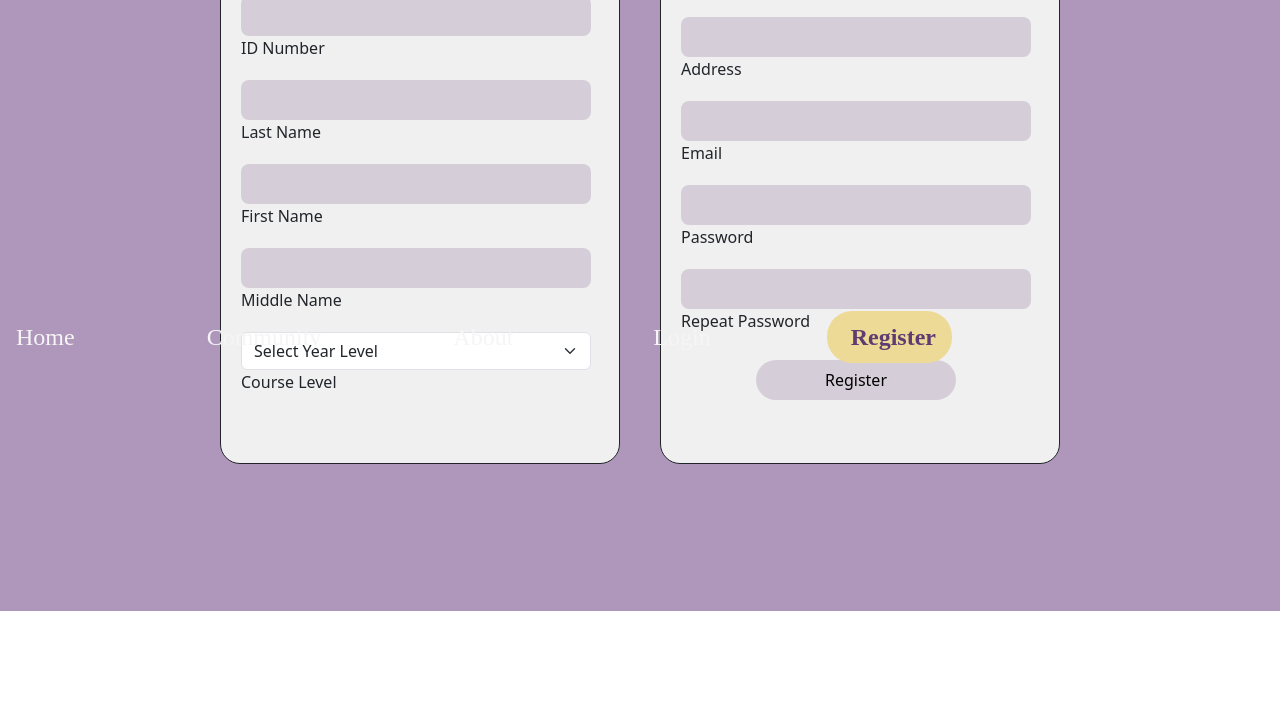
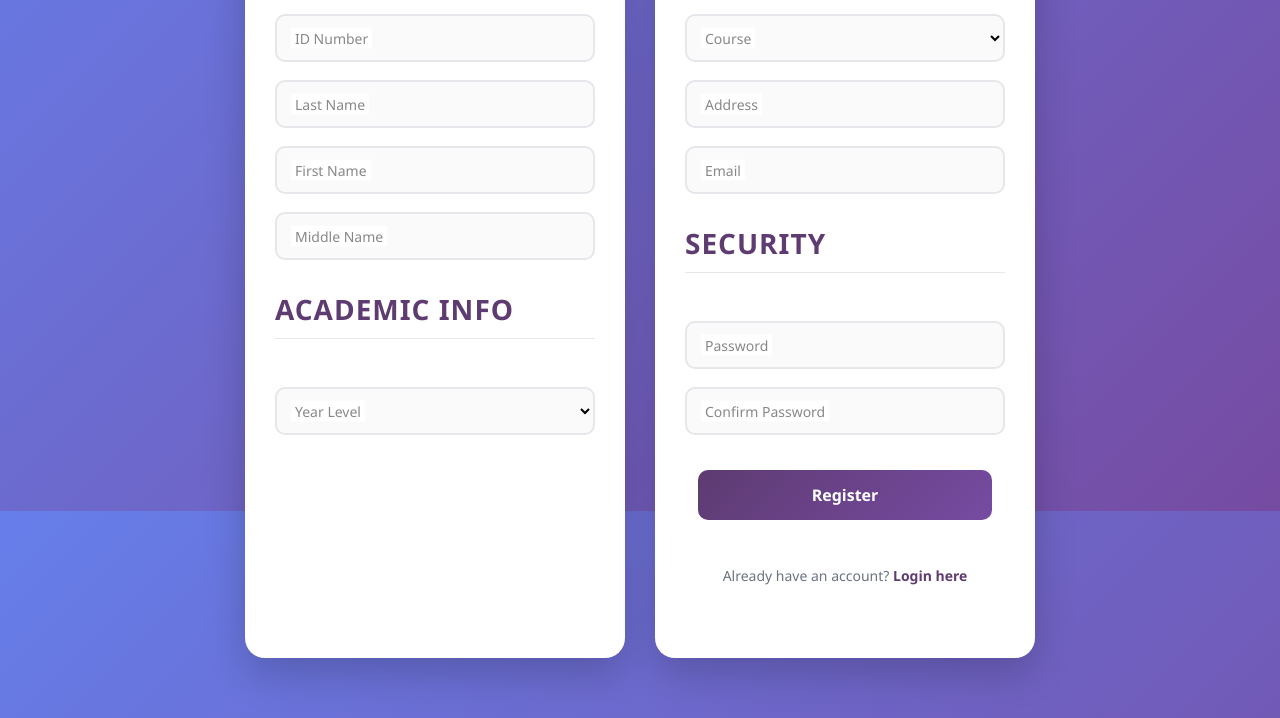
Before and after one commit to juhnmarc12313/CSS-Sit-in-Monitoring-System, a website: page pages/Register.html in a window 1280 px wide. Shown: the part 289-1007 px from the top of the page. Before the commit the page ends 900 px from the top, so only its background shows below. Drawn offline with nearby package versions, Linux system fonts and the light colour scheme.

Commit message:
redesigned the register page and update the session of the users/admin

```diff
--- a/pages/Register.css
+++ b/pages/Register.css
@@ -1,122 +1,311 @@
-*{
+/* Reset and Base Styles */
+* {
     padding: 0;
     margin: 0;
     box-sizing: border-box;
+    font-family: 'Segoe UI', Tahoma, Geneva, Verdana, sans-serif;
 }
 
-.nav{
+body {
+    min-height: 100vh;
+    background: linear-gradient(135deg, #667eea 0%, #764ba2 100%);
+    background-attachment: fixed;
+}
+
+/* Navigation */
+.nav {
     height: 80px;
     width: 100%;
     display: flex;
     justify-content: center;
     align-items: center;
-    gap: 500px;
     background-color: #5e3b71;
+    padding: 0 40px;
+    box-shadow: 0 2px 10px rgba(0, 0, 0, 0.2);
 }
 
-.logo{
-    height: 100px;
-    width: 500px;
-    font-family: Tahoma;
-    font-weight: 300;
-    font-size: 26px;
+.logo {
     display: flex;
     align-items: center;
-
-}
-.title{
-    color: white;
-    height: auto;
-    width: 400px;
-
+    gap: 12px;
 }
 
-.links{
-    display: flex;
-    gap: 100px;
-
+.logo .img {
+    border-radius: 50%;
+    background: white;
+    padding: 5px;
 }
 
-.links a{
-    text-decoration: none;
-    color: whitesmoke;
-    font-family: serif;
-    font-size: 24px;
+.logo .title {
+    color: white;
+    font-size: 20px;
+    font-weight: 500;
+    letter-spacing: 0.5px;
 }
 
-main{
+.links {
     display: flex;
-    height: 900px;
-    width: 100%;
-    background-color: #af96bb;
-    justify-content: center;
-    align-items: center;
+    gap: 30px;
 }
 
-.Register{
+.links a {
+    text-decoration: none;
+    color: rgba(255, 255, 255, 0.85);
+    font-size: 16px;
+    font-weight: 500;
+    padding: 8px 16px;
+    border-radius: 6px;
+    transition: all 0.3s ease;
+}
+
+.links a:hover {
+    color: white;
+    background: rgba(255, 255, 255, 0.15);
+}
+
+.links a.active {
+    background: rgba(255, 255, 255, 0.2);
+    color: white;
+}
+
+/* Main Content */
+main {
+    margin-top: 60px;
     display: flex;
     justify-content: center;
-    margin: 100px;
-    gap: 40px;
+    align-items: flex-start;
+    min-height: calc(100vh - 80px);
+    padding: 60px 20px;
 }
 
-form{
-    width: 350px;
+/* Register Section - Side by Side Cards */
+.Register {
+    display: flex;
+    justify-content: center;
+    gap: 30px;
+    flex-wrap: wrap;
+}
+
+/* Form Cards */
+.Register .container-left,
+.Register .container-right {
+    width: 380px;
+    background: white;
+    border-radius: 20px;
+    box-shadow: 0 15px 40px rgba(0, 0, 0, 0.2);
+    padding: 30px;
+}
+
+/* Card Headers */
+.Register .container-left h1,
+.Register .container-right h1 {
+    color: #5e3b71;
+    font-size: 24px;
+    font-weight: 600;
+    margin-bottom: 25px;
+    text-align: center;
+}
+
+/* Form Styles */
+.Register form {
     display: flex;
     flex-direction: column;
-    gap: 20px;
-    margin-top: 20px;
-
+    gap: 18px;
 }
 
-.input-text{
-    display: flex;
-    flex-direction: column;
+/* Input Groups */
+.input-text {
+    position: relative;
 }
 
-form input{
-    height: 40px;
-    border-radius: 8px;
-    padding: 4px;
-    font-size: 20px;
-    background-color: #d5ced8;
-    border: none;
-    box-shadow:inset black;
+.input-text label {
+    position: absolute;
+    left: 16px;
+    top: 50%;
+    transform: translateY(-50%);
+    color: #888;
+    font-size: 14px;
+    pointer-events: none;
+    transition: all 0.3s ease;
+    background: white;
+    padding: 0 4px;
 }
 
-.container-left{
-    padding: 20px;
-    border: 1px solid;
-    width: 400px;
-    gap: 40px;
-    background-color: #f0f0f0;
-    border-radius: 20px;
-
+.input-text select-label {
+    position: absolute;
+    left: 16px;
+    top: -8px;
+    transform: translateY(0);
+    color: #5e3b71;
+    font-size: 12px;
+    font-weight: 600;
+    pointer-events: none;
+    background: white;
+    padding: 0 4px;
 }
 
-.container-right{
-    padding: 20px;
-    border: 1px solid;
-    width: 400px;
-    gap: 40px;
-    background-color: #f0f0f0;
-    border-radius: 20px;
-
+.input-text input,
+.input-text select {
+    width: 100%;
+    height: 48px;
+    padding: 14px 16px 0;
+    font-size: 15px;
+    border: 2px solid #e5e7eb;
+    border-radius: 10px;
+    outline: none;
+    transition: all 0.3s ease;
+    background: #fafafa;
 }
 
-
-.btn button{
-    font-size: 16px;
-    font-weight: 500;
-    align-items: center;
-    height: 40px;
-    width: 200px;
-    border-radius: 20px;
-    border: none;
-    background-color: #d5ced8;
+.input-text input:focus,
+.input-text select:focus {
+    border-color: #5e3b71;
+    background: white;
+    box-shadow: 0 0 0 4px rgba(94, 59, 113, 0.1);
 }
 
-.btn button a{
+.input-text input:focus + label,
+.input-text input:not(:placeholder-shown) + label {
+    top: 0;
+    font-size: 12px;
+    color: #5e3b71;
+    font-weight: 600;
+}
+
+/* For select elements, we use a different approach */
+.input-text select:focus + label,
+.input-text select:valid + label {
+    top: 0;
+    font-size: 12px;
+    color: #5e3b71;
+    font-weight: 600;
+}
+
+/* Register Button */
+.btn {
+    display: flex;
+    justify-content: center;
+    margin-top: 10px;
+}
+
+.btn button {
+    width: 100%;
+    height: 50px;
+    font-size: 16px;
+    font-weight: 600;
+    color: white;
+    background: linear-gradient(135deg, #5e3b71 0%, #764ba2 100%);
+    border: none;
+    border-radius: 10px;
+    cursor: pointer;
+    transition: all 0.3s ease;
+}
+
+.btn button:hover {
+    transform: translateY(-2px);
+    box-shadow: 0 10px 30px rgba(94, 59, 113, 0.4);
+}
+
+.btn button:active {
+    transform: translateY(0);
+}
+
+/* Login Link */
+.login-link {
+    text-align: center;
+    margin-top: 15px;
+    color: #6b7280;
+    font-size: 14px;
+}
+
+.login-link a {
+    color: #5e3b71;
     text-decoration: none;
-    color: black;
+    font-weight: 600;
+    transition: color 0.3s ease;
 }
+
+.login-link a:hover {
+    color: #764ba2;
+    text-decoration: underline;
+}
+
+/* Section Title */
+.section-title {
+    font-size: 12px;
+    font-weight: 600;
+    color: #9ca3af;
+    text-transform: uppercase;
+    letter-spacing: 1px;
+    margin: 10px 0 15px;
+    padding-bottom: 8px;
+    border-bottom: 1px solid #e5e7eb;
+}
+
+.section-title:first-child {
+    margin-top: 0;
+}
+
+/* Message Box */
+#message {
+    padding: 12px;
+    border-radius: 8px;
+    font-size: 14px;
+    text-align: center;
+}
+
+#message.success {
+    background: #d1fae5;
+    color: #065f46;
+    border: 1px solid #a7f3d0;
+}
+
+#message.error {
+    background: #fee2e2;
+    color: #991b1b;
+    border: 1px solid #fecaca;
+}
+
+/* Right form - has button and link */
+.container-right .login-link {
+    margin-top: 20px;
+}
+
+/* Responsive */
+@media (max-width: 850px) {
+    .Register {
+        flex-direction: column;
+        align-items: center;
+    }
+
+    .Register .container-left,
+    .Register .container-right {
+        width: 100%;
+        max-width: 400px;
+    }
+
+    .nav {
+        flex-direction: column;
+        height: auto;
+        padding: 15px;
+        gap: 15px;
+    }
+
+    .links {
+        flex-wrap: wrap;
+        justify-content: center;
+        gap: 10px;
+    }
+}
+
+@media (max-width: 480px) {
+    .Register .container-left,
+    .Register .container-right {
+        padding: 20px;
+    }
+
+    .Register .container-left h1,
+    .Register .container-right h1 {
+        font-size: 20px;
+    }
+}
--- a/pages/Register.html
+++ b/pages/Register.html
@@ -14,19 +14,20 @@
       href="https://cdn.jsdelivr.net/npm/bootstrap@5.3.2/dist/css/bootstrap.min.css"
       rel="stylesheet"
     />
-    <title>CCS Sit-in Monitoring System</title>
+    <title>CCS Sit-in Monitoring System - Register</title>
   </head>
   <body>
+    <!-- Navigation -->
     <div class="nav">
       <div class="logo">
         <img
           src="/image/ccslogo1.png"
           class="img"
           alt="uclogo"
-          height="60px"
-          width="60px"
+          height="50px"
+          width="50px"
         />
-        <p class="title">CCS Sit-in Monitoring System</p>
+        <p class="title">CCS Sit-in Monitoring</p>
       </div>
 
       <div class="links" id="nav-links">
@@ -63,74 +64,81 @@
       </div>
     </div>
 
+    <!-- Main Content -->
     <main>
       <section class="Register animate__animated animate__fadeInUp">
+        <!-- Left Card - Personal & Academic Info -->
         <div class="container-left">
-          <h1>Create Your Account</h1>
+          <h1>Personal Information</h1>
           <form id="registerForm">
+            <div class="section-title">Account Details</div>
+
             <div class="input-text">
-              <input type="text" id="id_number" name="id_number" required />
+              <input type="text" id="id_number" name="id_number" placeholder=" " required />
               <label for="id_number">ID Number</label>
             </div>
 
             <div class="input-text">
-              <input type="text" id="last_name" name="last_name" required />
+              <input type="text" id="last_name" name="last_name" placeholder=" " required />
               <label for="last_name">Last Name</label>
             </div>
 
             <div class="input-text">
-              <input type="text" id="first_name" name="first_name" required />
+              <input type="text" id="first_name" name="first_name" placeholder=" " required />
               <label for="first_name">First Name</label>
             </div>
 
             <div class="input-text">
-              <input type="text" id="middle_name" name="middle_name" />
+              <input type="text" id="middle_name" name="middle_name" placeholder=" " />
               <label for="middle_name">Middle Name</label>
             </div>
 
+            <div class="section-title">Academic Info</div>
+
             <div class="input-text">
-              <select
-                id="course_level"
-                name="course_level"
-                class="form-select"
-                required
-              >
-                <option value="" disabled selected>Select Year Level</option>
+              <select id="course_level" name="course_level" required>
+                <option value="" disabled selected></option>
                 <option value="1">1st Year</option>
                 <option value="2">2nd Year</option>
                 <option value="3">3rd Year</option>
                 <option value="4">4th Year</option>
               </select>
-              <label for="course_level">Course Level</label>
+              <label for="course_level" class="select-label">Year Level</label>
             </div>
           </form>
         </div>
 
+        <!-- Right Card - Course, Contact & Password -->
         <div class="container-right">
-          <form id="registerFormRight" style="margin-top: 55px">
+          <h1>Account Setup</h1>
+          <form id="registerFormRight">
+            <div class="section-title">Course & Contact</div>
+
             <div class="input-text">
-              <select id="course" name="course" class="form-select" required>
-                <option value="" disabled selected>Select Course</option>
+              <select id="course" name="course" required>
+                <option value="" disabled selected></option>
                 <option value="BSIT">BS in Information Technology</option>
                 <option value="BSCS">BS in Computer Science</option>
                 <option value="BSIS">BS in Information Systems</option>
-                <option value="ACT">BS in Artificial Inteligence (AI)</option>
+                <option value="ACT">BS in Artificial Intelligence (AI)</option>
               </select>
-              <label for="course">Course</label>
+              <label for="course" class="select-label">Course</label>
             </div>
 
             <div class="input-text">
-              <input type="text" id="address" name="address" />
+              <input type="text" id="address" name="address" placeholder=" " />
               <label for="address">Address</label>
             </div>
 
             <div class="input-text">
-              <input type="email" id="email" name="email" required />
+              <input type="email" id="email" name="email" placeholder=" " required />
               <label for="email">Email</label>
             </div>
 
+            <div class="section-title">Security</div>
+
             <div class="input-text">
-              <input type="password" id="password" name="password" required />
+              <input type="password" id="password" name="password" placeholder=" " required minlength="6" />
               <label for="password">Password</label>
             </div>
 
@@ -139,20 +147,26 @@
                 type="password"
                 id="confirm_password"
                 name="confirm_password"
+                placeholder=" "
                 required
               />
-              <label for="confirm_password">Repeat Password</label>
+              <label for="confirm_password">Confirm Password</label>
             </div>
 
             <div class="btn">
               <button type="button" onclick="handleRegister()">Register</button>
             </div>
 
-            <div id="message" class="mt-3"></div>
+            <div class="login-link">
+              Already have an account? <a href="/pages/login.html">Login here</a>
+            </div>
+
+            <div id="message"></div>
           </form>
         </div>
       </section>
     </main>
+
     <!-- Message Modal -->
     <div class="modal fade" id="messageModal" tabindex="-1" aria-hidden="true">
       <div class="modal-dialog modal-dialog-centered">
@@ -168,6 +182,7 @@
         </div>
       </div>
     </div>
+
     <!-- Bootstrap JS Bundle -->
     <script src="https://cdn.jsdelivr.net/npm/bootstrap@5.3.2/dist/js/bootstrap.bundle.min.js"></script>
 
@@ -183,12 +198,17 @@
         const address = document.getElementById("address").value;
         const email = document.getElementById("email").value;
         const password = document.getElementById("password").value;
-        const confirm_password =
-          document.getElementById("confirm_password").value;
+        const confirm_password = document.getElementById("confirm_password").value;
 
         // Validate passwords match
         if (password !== confirm_password) {
           showMessage("Passwords do not match!", "danger");
+          return;
+        }
+
+        // Validate password length
+        if (password.length < 6) {
+          showMessage("Password must be at least 6 characters!", "danger");
           return;
         }
 
```
Also changed, not shown: server.js (+9 -0 lines), 1 other file.
